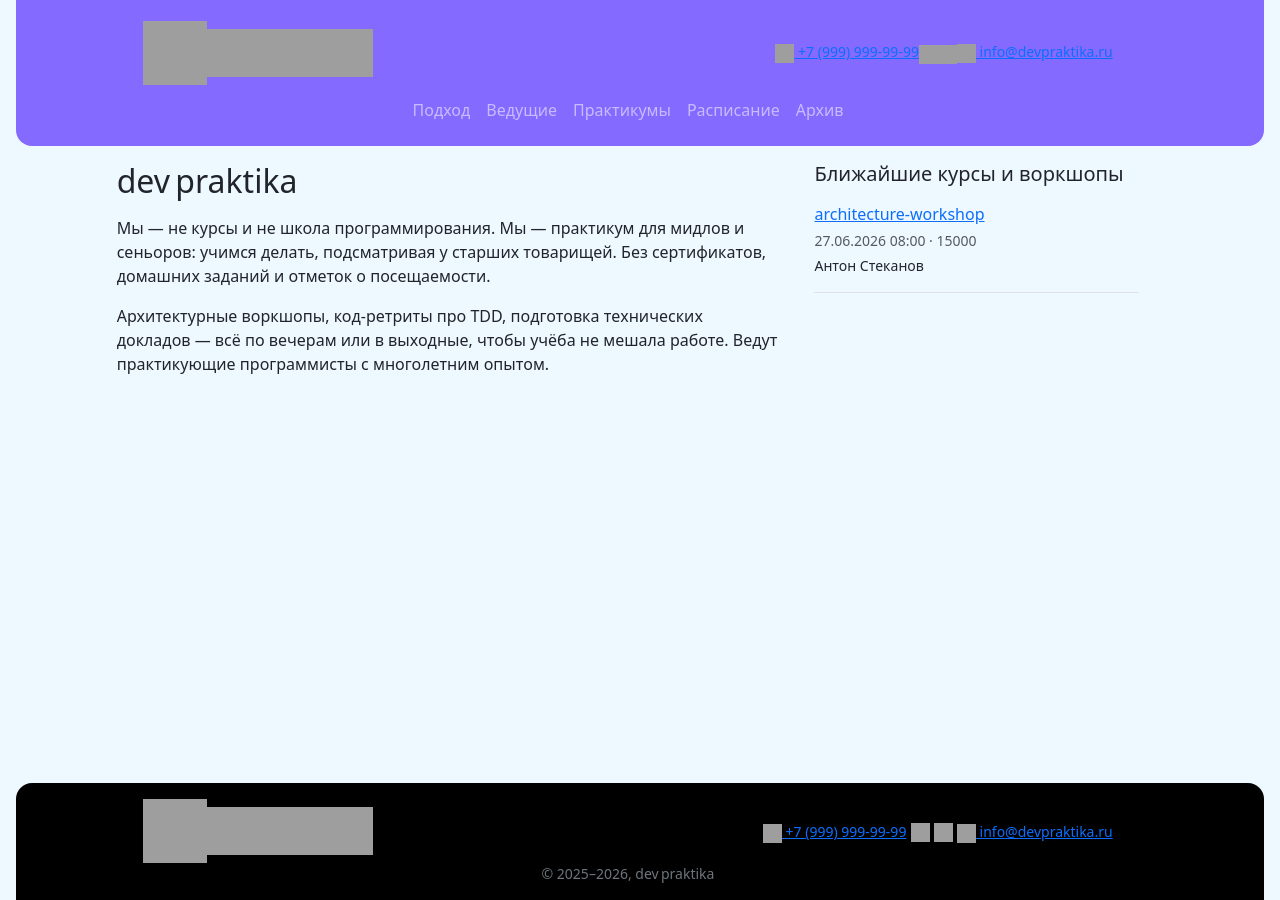
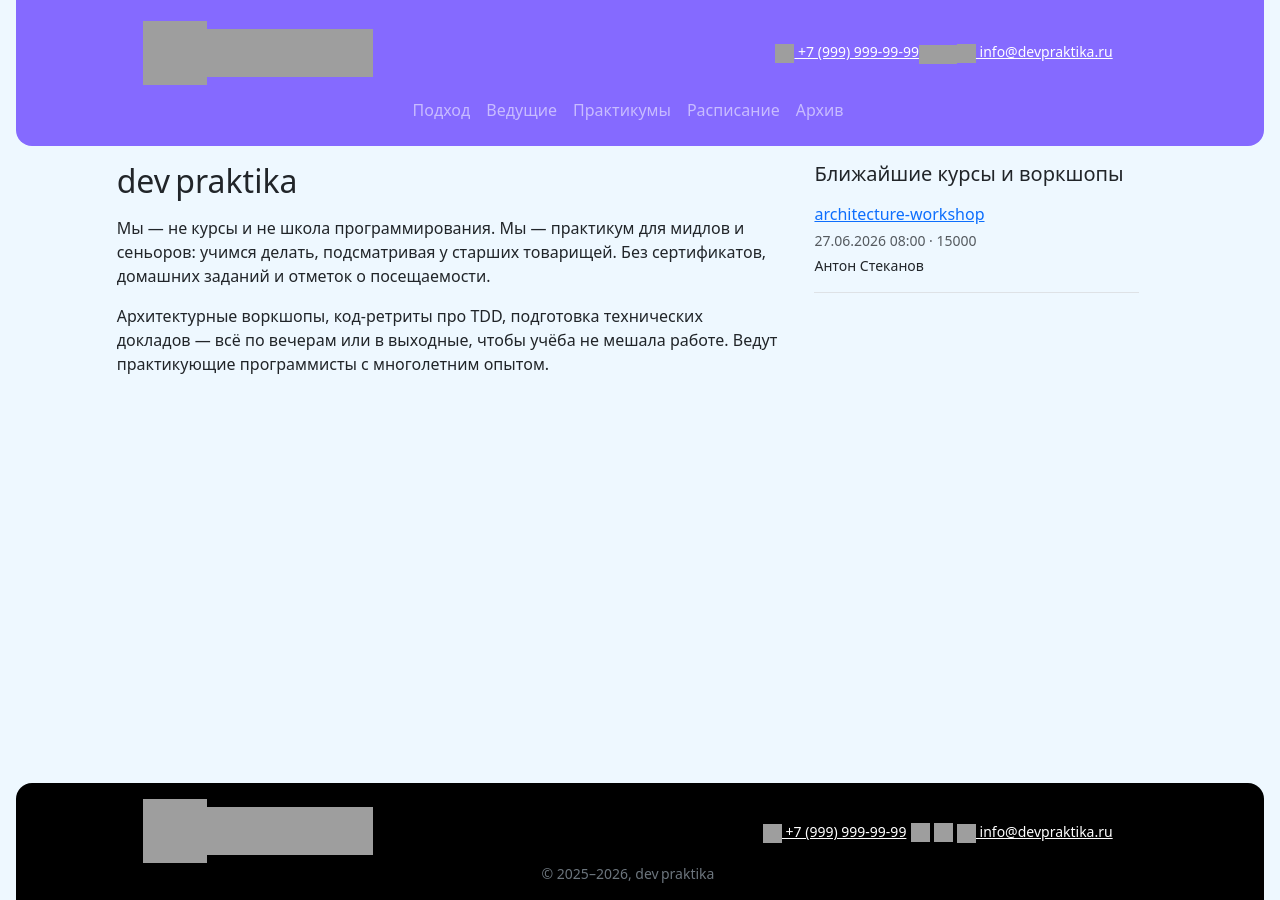
Before and after one commit to devpraktika-ru/devpraktika-ru.github.io, a Jekyll site: the page built from index.md, in a window 1280 px wide. Built offline with Jekyll 4.4.1, drawn with Linux system fonts in a browser that asks for light colours; grey boxes are pictures that could not be loaded.

Commit message:
Fix contacts

```diff
--- a/_layouts/default.html
+++ b/_layouts/default.html
@@ -57,10 +57,10 @@
                   src="https://github.com/user-attachments/assets/6b85f69f-0af8-49b6-bcc0-12c1309dd9b4"
                 /></a>
                 <div class="d-none d-lg-flex">
-                  <a class="white small" href="tel:+79999999999"><img src="https://github.com/user-attachments/assets/3293113e-a4e3-4c3b-9fa9-52d78198c197" width="19" height="19" alt="Телефон" /> +7 (999) 999-99-99</a>
+                  <a class="text-white small" href="tel:+79999999999"><img src="https://github.com/user-attachments/assets/3293113e-a4e3-4c3b-9fa9-52d78198c197" width="19" height="19" alt="Телефон" /> +7 (999) 999-99-99</a>
                   <a href="https://max.ru/u/devpraktika"><img src="https://github.com/user-attachments/assets/8bdc9834-61e1-4720-b5fc-1837988a1adb" width="19" height="19" alt="Max" /></a>
                   <a href="https://t.me/devpraktika"><img src="https://github.com/user-attachments/assets/99b674a2-eb30-4d08-8422-c30c98b46d3d" width="19" height="19" alt="Telegram" /></a>
-                  <a class="white small" href="mailto:info@devpraktika.ru"><img src="https://github.com/user-attachments/assets/c9d2f276-defc-40fe-976d-32c8fcf83187" width="19" height="19" alt="E-mail" /> info@devpraktika.ru</a>
+                  <a class="text-white small" href="mailto:info@devpraktika.ru"><img src="https://github.com/user-attachments/assets/c9d2f276-defc-40fe-976d-32c8fcf83187" width="19" height="19" alt="E-mail" /> info@devpraktika.ru</a>
                 </div>
                 <button
                   class="navbar-toggler d-lg-none"
@@ -117,12 +117,6 @@
                     >
                   </li>
                 </ul>
-                <div class="d-lg-none pb-2">
-                  <a class="white small" href="tel:+79999999999"><img src="https://github.com/user-attachments/assets/3293113e-a4e3-4c3b-9fa9-52d78198c197" width="19" height="19" alt="Телефон" /> +7 (999) 999-99-99</a>
-                  <a href="https://max.ru/u/devpraktika"><img src="https://github.com/user-attachments/assets/8bdc9834-61e1-4720-b5fc-1837988a1adb" width="19" height="19" alt="Max" /></a>
-                  <a href="https://t.me/devpraktika"><img src="https://github.com/user-attachments/assets/99b674a2-eb30-4d08-8422-c30c98b46d3d" width="19" height="19" alt="Telegram" /></a>
-                  <a class="white small" href="mailto:info@devpraktika.ru"><img src="https://github.com/user-attachments/assets/c9d2f276-defc-40fe-976d-32c8fcf83187" width="19" height="19" alt="E-mail" /> info@devpraktika.ru</a>
-                </div>
               </div>
             </nav>
           </div>
@@ -156,10 +150,10 @@
               src="https://github.com/user-attachments/assets/6b85f69f-0af8-49b6-bcc0-12c1309dd9b4"
             /></span>
             <div>
-              <a class="white small" href="tel:+79999999999"><img src="https://github.com/user-attachments/assets/3293113e-a4e3-4c3b-9fa9-52d78198c197" width="19" height="19" alt="Телефон" /> +7 (999) 999-99-99</a>
+              <a class="text-white small" href="tel:+79999999999"><img src="https://github.com/user-attachments/assets/3293113e-a4e3-4c3b-9fa9-52d78198c197" width="19" height="19" alt="Телефон" /> +7 (999) 999-99-99</a>
               <a href="https://max.ru/u/devpraktika"><img src="https://github.com/user-attachments/assets/8bdc9834-61e1-4720-b5fc-1837988a1adb" width="19" height="19" alt="Max" /></a>
               <a href="https://t.me/devpraktika"><img src="https://github.com/user-attachments/assets/99b674a2-eb30-4d08-8422-c30c98b46d3d" width="19" height="19" alt="Telegram" /></a>
-              <a class="white small" href="mailto:info@devpraktika.ru"><img src="https://github.com/user-attachments/assets/c9d2f276-defc-40fe-976d-32c8fcf83187" width="19" height="19" alt="E-mail" /> info@devpraktika.ru</a>
+              <a class="text-white small" href="mailto:info@devpraktika.ru"><img src="https://github.com/user-attachments/assets/c9d2f276-defc-40fe-976d-32c8fcf83187" width="19" height="19" alt="E-mail" /> info@devpraktika.ru</a>
             </div>
           </div>
         </div>
```
